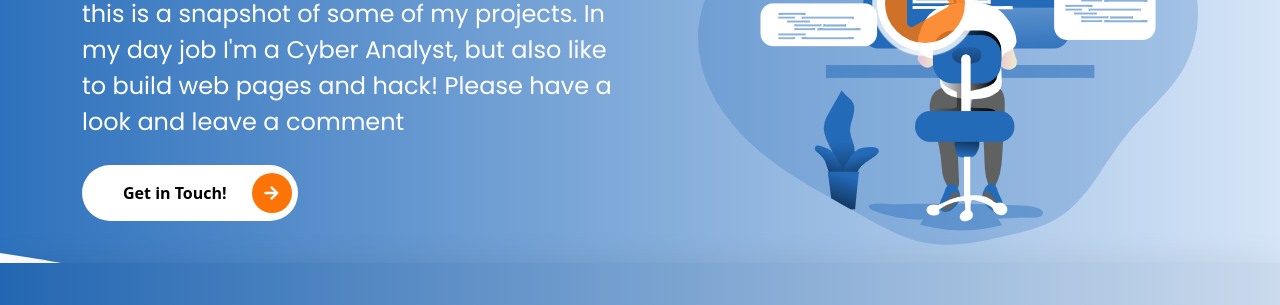
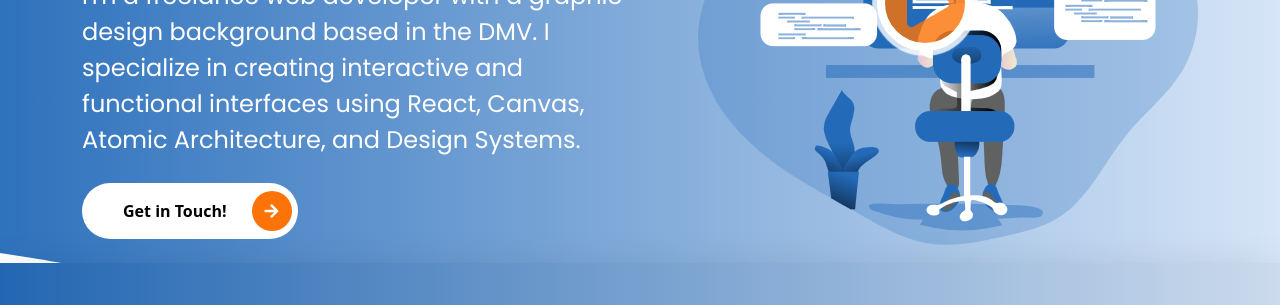
Before and after one commit to LamontV/lamontv.github.io, a website: page index.html in a window 1280 px wide. Shown: the part 407-712 px from the top of the page. Drawn offline with Linux system fonts and the light colour scheme.

Commit message:
Update index.html

```diff
--- a/index.html
+++ b/index.html
@@ -49,8 +49,7 @@
          <div class="col-md-6 intros text-start">
           <h1 class="display-2">
             <span class="display-2--intro">Hey!, I'm Lamont</span>
-            <span class="display-2--description lh-base">this is a snapshot of some of my projects.  In my day job I'm a Cyber Analyst, but also like to build web pages and hack!
-              Please have a look and leave a comment
+            <span class="display-2--description lh-base">I'm a freelance web developer with a graphic design background based in the DMV.  I specialize in creating interactive and functional interfaces using React, Canvas, Atomic Architecture, and Design Systems.
             </span>
           </h1>
           <button type="button" class="rounded-pill btn-rounded">Get in Touch!
```
